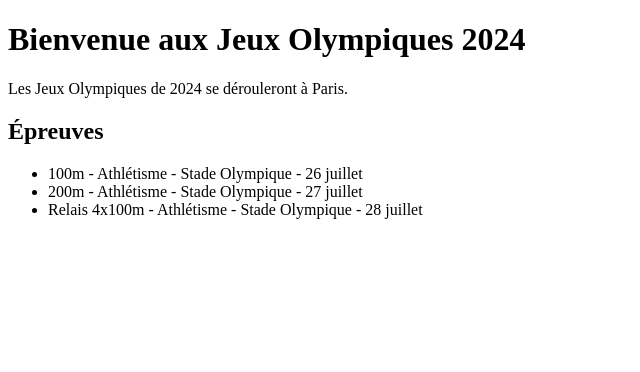
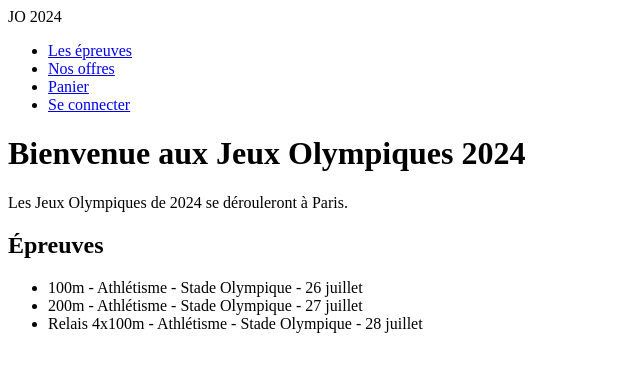
Before and after one commit to ya-web/olympics, a React (Create React App) app in the folder frontend/: page / in a window 1280 px wide. Shown: the top 372 px of the page, without its empty margins (0-640 px from the left). Built offline with nearby package versions, Linux system fonts and the light colour scheme.

Commit message:
Add header component and integrate it into the homepage

```diff
--- /dev/null
+++ b/frontend/src/components/Header.js
@@ -0,0 +1,20 @@
+import React from 'react';
+import { Link } from 'react-router-dom';
+
+const Header = () => {
+  return (
+    <header className="header">
+      <div className="logo">JO 2024</div>
+      <nav>
+        <ul className="nav-links">
+          <li><Link to="/epreuves">Les épreuves</Link></li>
+          <li><Link to="/offres">Nos offres</Link></li>
+          <li><Link to="/panier">Panier</Link></li>
+          <li><Link to="/se-connecter">Se connecter</Link></li>
+        </ul>
+      </nav>
+    </header>
+  );
+};
+
+export default Header;
--- a/frontend/src/pages/Home.js
+++ b/frontend/src/pages/Home.js
@@ -1,8 +1,10 @@
 import React from 'react';
+import Header from '../components/Header.js';
 
 const Home = () => {
   return (
     <div>
+      <Header />
       <h1>Bienvenue aux Jeux Olympiques 2024</h1>
       <p>Les Jeux Olympiques de 2024 se dérouleront à Paris.</p>
 
```
